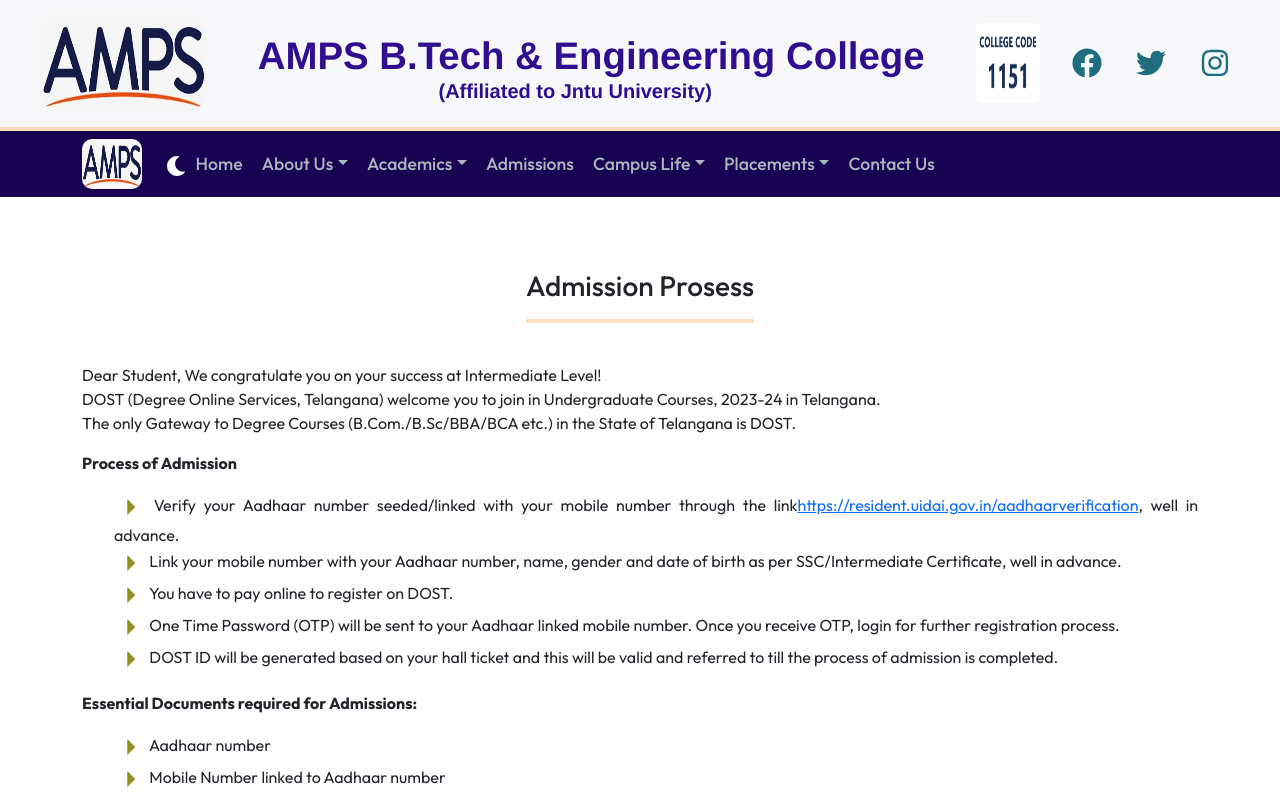
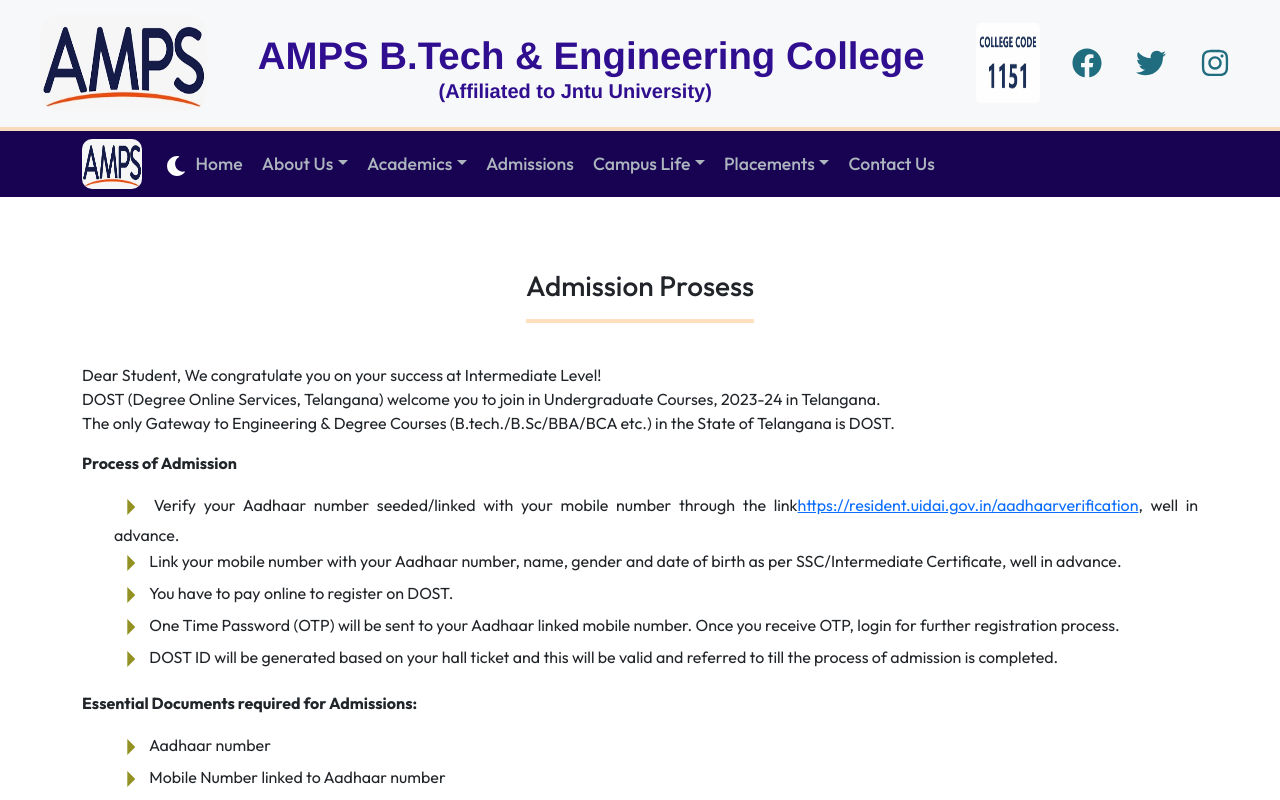
Before and after one commit to parusharam1425/amps_College_Web, a React (Create React App) app: page /admissions in a window 1280 px wide. Shown: the top 800 px of the page. Built offline with nearby package versions, Linux system fonts and the light colour scheme.

Commit message:
corrections Updated

```diff
--- a/src/routes/Admissions.js
+++ b/src/routes/Admissions.js
@@ -74,7 +74,7 @@
               Dear Student, We congratulate you on your success at Intermediate Level!<br />
               DOST (Degree Online Services, Telangana) welcome you to join in Undergraduate Courses, 2023-24 in Telangana.
               <br />
-              The only Gateway to Degree Courses (B.Com./B.Sc/BBA/BCA etc.) in the State of Telangana is DOST.
+              The only Gateway to Engineering & Degree Courses (B.tech./B.Sc/BBA/BCA etc.) in the State of Telangana is DOST.
             </p>
             <p>
               <strong>Process of Admission</strong>
```
